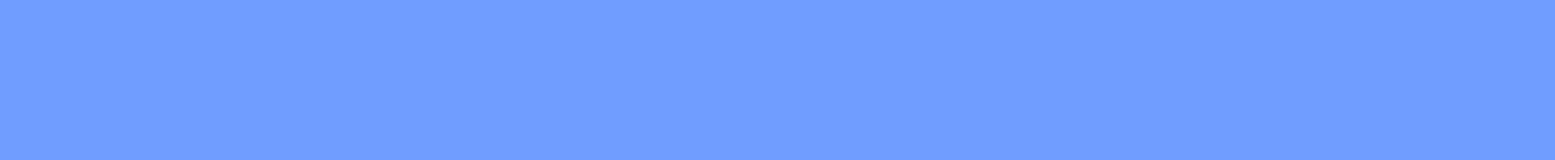
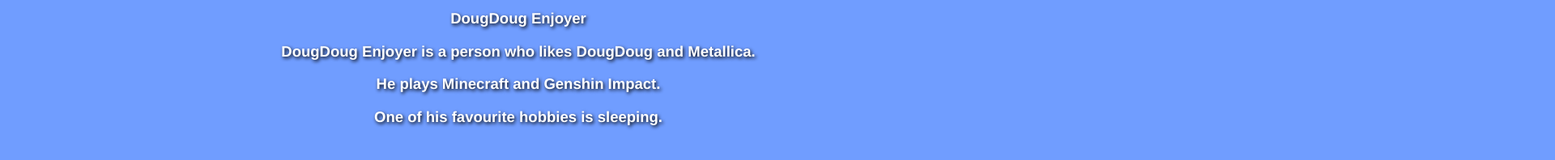
Before and after one commit to ProgrammerGang/dougdougenjoyer, a plain HTML site: page index.html in a window 1280 px wide. Shown: the top 198 px of the page at 81% size, 1920 px wide, since content can reach past the window. Drawn offline with Linux system fonts and the light colour scheme.

Commit message:
Update index.html

```diff
--- a/index.html
+++ b/index.html
@@ -20,7 +20,7 @@
 
       @media (min-width: 1024px) {
         * {
-          font-size: 500%;
+          font-size: 105%;
         }
       }
 
```
